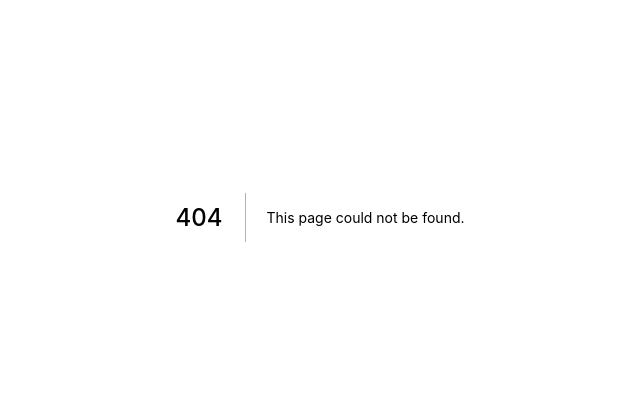
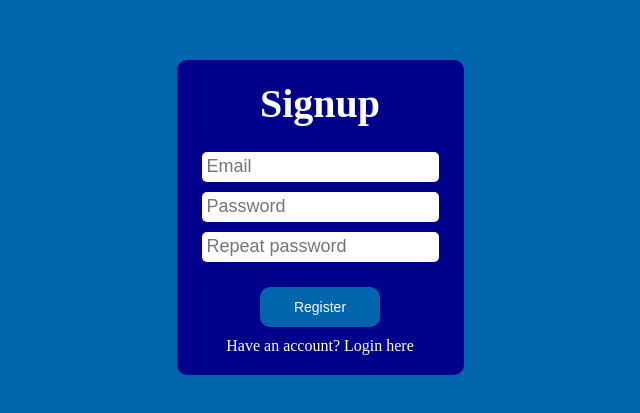
Before and after one commit to MatheusIshiyama/motoboy-challenge, a Next.js app in the folder frontend/: page /signup in a window 1280 px wide. Before the commit this address had no page. Shown: the part 183-596 px from the top of the page, without its empty margins (320-960 px from the left). Built offline with nearby package versions, Linux system fonts and the light colour scheme; no server answers.

Commit message:
feat: register page

```diff
--- /dev/null
+++ b/frontend/src/pages/signup.jsx
@@ -0,0 +1,84 @@
+import { useEffect, useState } from "react";
+import { useRouter } from "next/router";
+import axios from "axios";
+
+import styles from "../styles/SignUp.module.scss";
+
+export default function signUp({ baseUrl }) {
+  const [email, setEmail] = useState("");
+  const [password, setPassword] = useState("");
+  const [checkPassword, setCheckPassword] = useState("");
+
+  const router = useRouter();
+
+  const api = axios.create({
+    baseURL: baseUrl,
+  });
+
+  useEffect(() => {
+    const token = localStorage.getItem("token");
+    if (token) router.push("/");
+  }, []);
+
+  const handleSubmit = async (event) => {
+    event.preventDefault();
+
+    if (password !== checkPassword) {
+      setCheckPassword("");
+      alert("Passwords doesn't match");
+    }
+
+    try {
+      const response = await api.post("/api/users", {
+        email,
+        password,
+      });
+
+      localStorage.setItem("token", response.data.data.token);
+      router.push("/");
+    } catch (error) {
+      alert("User already exists");
+    }
+  };
+
+  return (
+    <div className={styles.container}>
+      <form className={styles.card}>
+        <h1>Signup</h1>
+        <div>
+          <input
+            type="text"
+            placeholder="Email"
+            onChange={(e) => setEmail(e.target.value)}
+            value={email}
+            required
+          />
+          <input
+            type="password"
+            placeholder="Password"
+            onChange={(e) => setPassword(e.target.value)}
+            value={password}
+            required
+          />
+          <input
+            type="password"
+            placeholder="Repeat password"
+            onChange={(e) => setCheckPassword(e.target.value)}
+            value={checkPassword}
+            required
+          />
+        </div>
+        <button onClick={handleSubmit}>Register</button>
+        <a href="/login">Have an account? Login here</a>
+      </form>
+    </div>
+  );
+}
+
+export async function getServerSideProps() {
+  return {
+    props: {
+      baseUrl: process.env.API_URL,
+    },
+  };
+}
--- /dev/null
+++ b/frontend/src/styles/SignUp.module.scss
@@ -0,0 +1,60 @@
+.container {
+  display: flex;
+  flex-direction: column;
+  justify-content: center;
+  align-items: center;
+  min-height: 100vh;
+  background: #0065ad;
+}
+
+.card {
+  display: flex;
+  flex-direction: column;
+  justify-content: center;
+  align-items: center;
+  padding: 20px;
+  border-radius: 10px;
+  background: darkblue;
+  color: white;
+
+  h1 {
+    font-size: 2.5em;
+    margin-bottom: 20px;
+    text-align: center;
+  }
+
+  div {
+    display: flex;
+    flex-direction: column;
+  }
+
+  input {
+    height: 30px;
+    margin: 5px;
+    padding-left: 5px;
+    font-size: 18px;
+    border-radius: 5px;
+    border: none;
+    outline: none;
+  }
+
+  button {
+    width: 120px;
+    height: 40px;
+    margin-top: 20px;
+    margin-bottom: 10px;
+    padding: 10px;
+    border-radius: 10px;
+    background-color: #0065ad;
+    font-size: 14px;
+    color: white;
+    outline: none;
+    border: none;
+  }
+
+  a {
+    color: white;
+    text-decoration: none;
+    font-size: 16px;
+  }
+}
```
